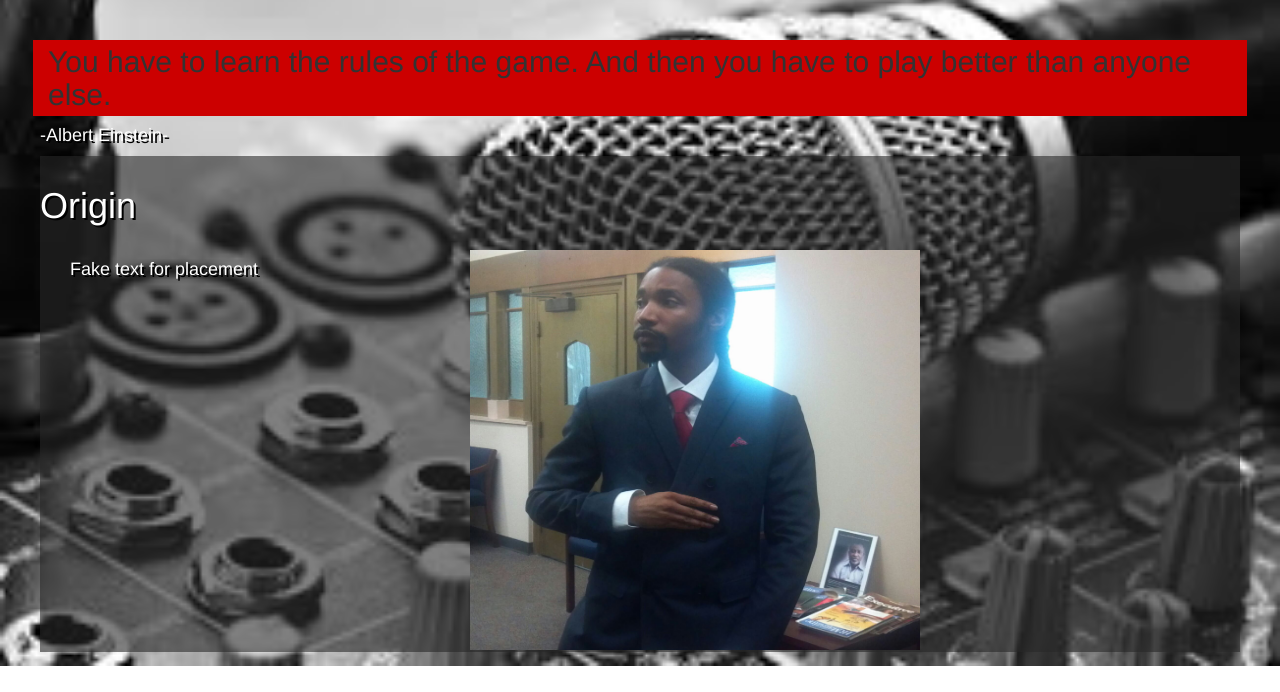
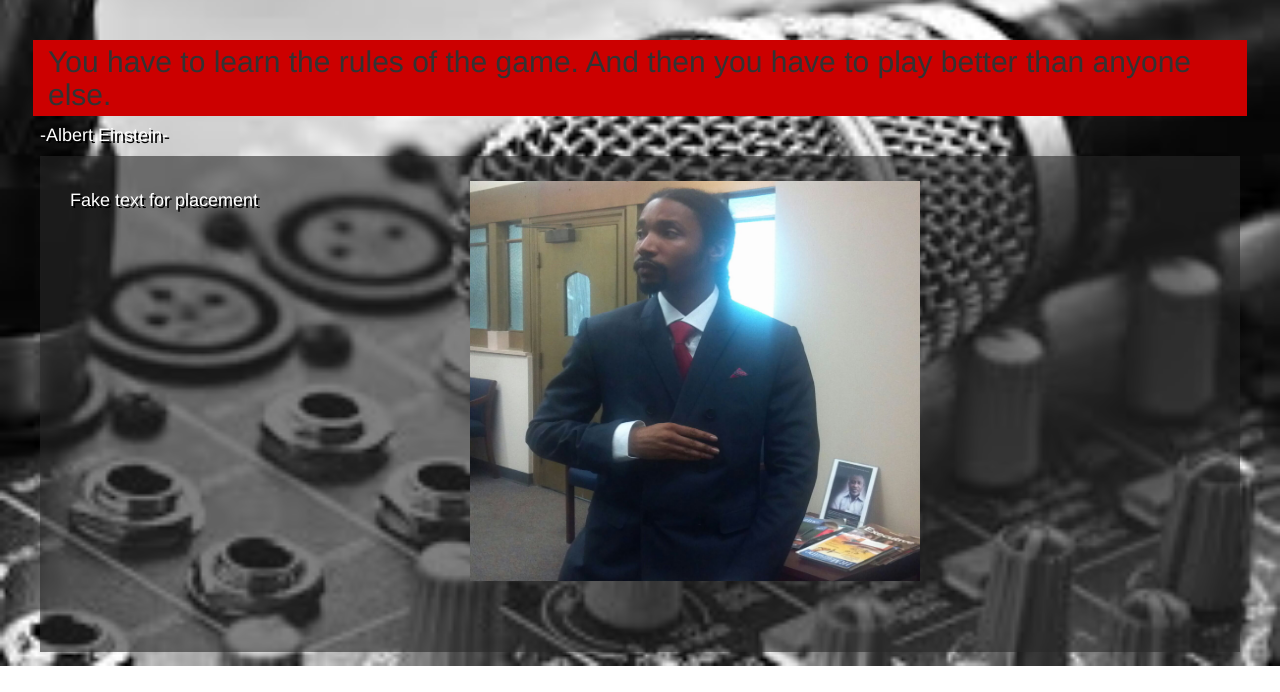
Before and after one commit to bhammond99/music_site, a Rails app: page /about in a window 1280 px wide. Shown: the part 51-743 px from the top of the page. Run offline with Rails 7, Linux system fonts and the light colour scheme; some libraries are stand-ins or nearby versions.

Commit message:
updated about

```diff
--- a/app/views/welcome/about.html.erb
+++ b/app/views/welcome/about.html.erb
@@ -10,7 +10,7 @@
 	</div>
 
 	<div class="pages" id="placer">
-	<h1>Origin</h1>
+
 
 	<div class="col-md-4">
 
```
